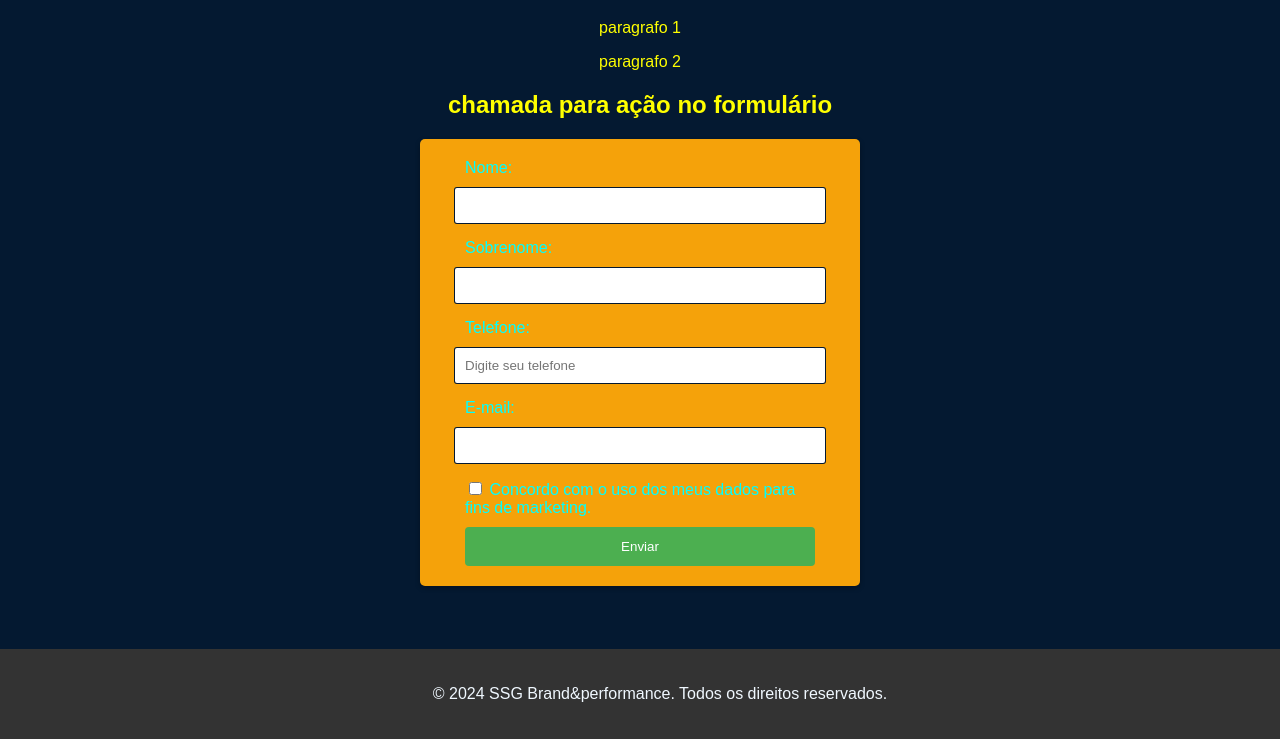
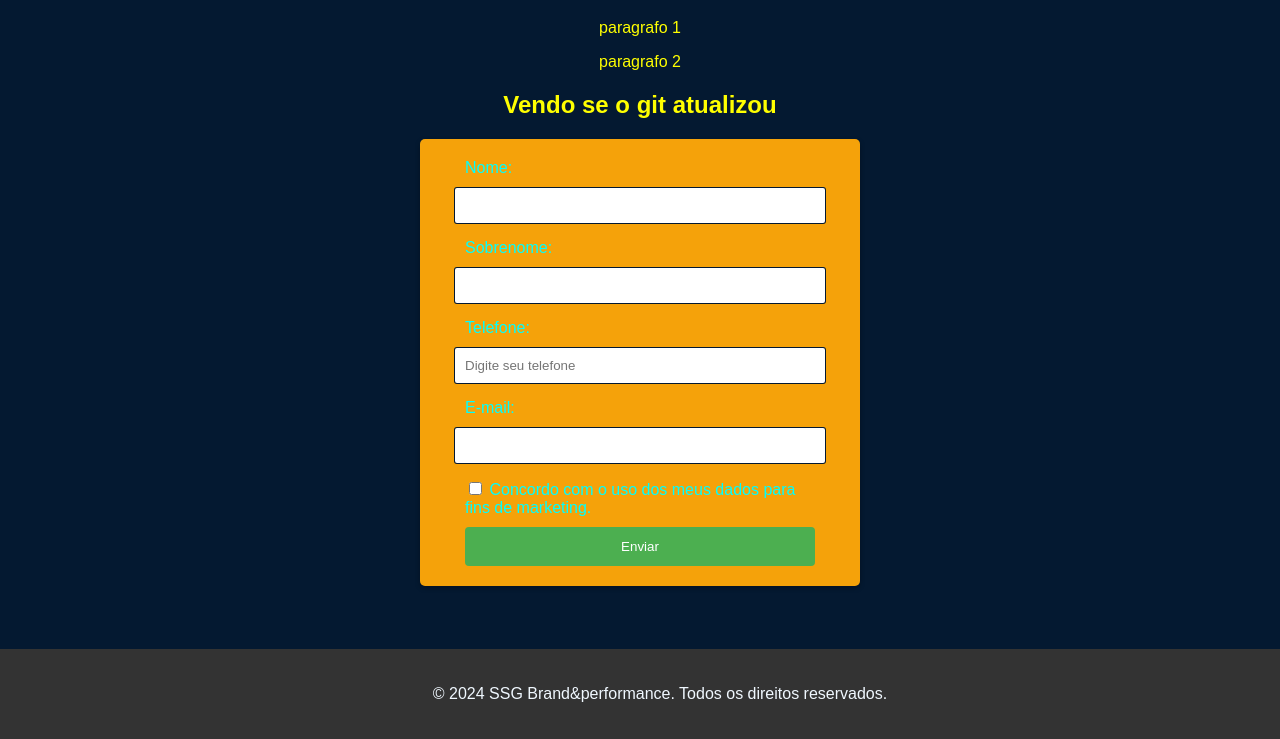
Before and after one commit to anderdias1997/lpconversao, a plain HTML site: page index.html in a window 1280 px wide. Shown: the part 61-800 px from the top of the page. Drawn offline with Linux system fonts and the light colour scheme.

Commit message:
mo trampo em

```diff
--- a/index.html
+++ b/index.html
@@ -12,7 +12,7 @@
         <h1>Titulo 1</h1>
         <p>paragrafo 1</p>
         <p>paragrafo 2</p>
-        <h2>chamada para ação no formulário</h2>
+        <h2>Vendo se o git atualizou</h2>
     </div>
 
     <div class="container">
```
